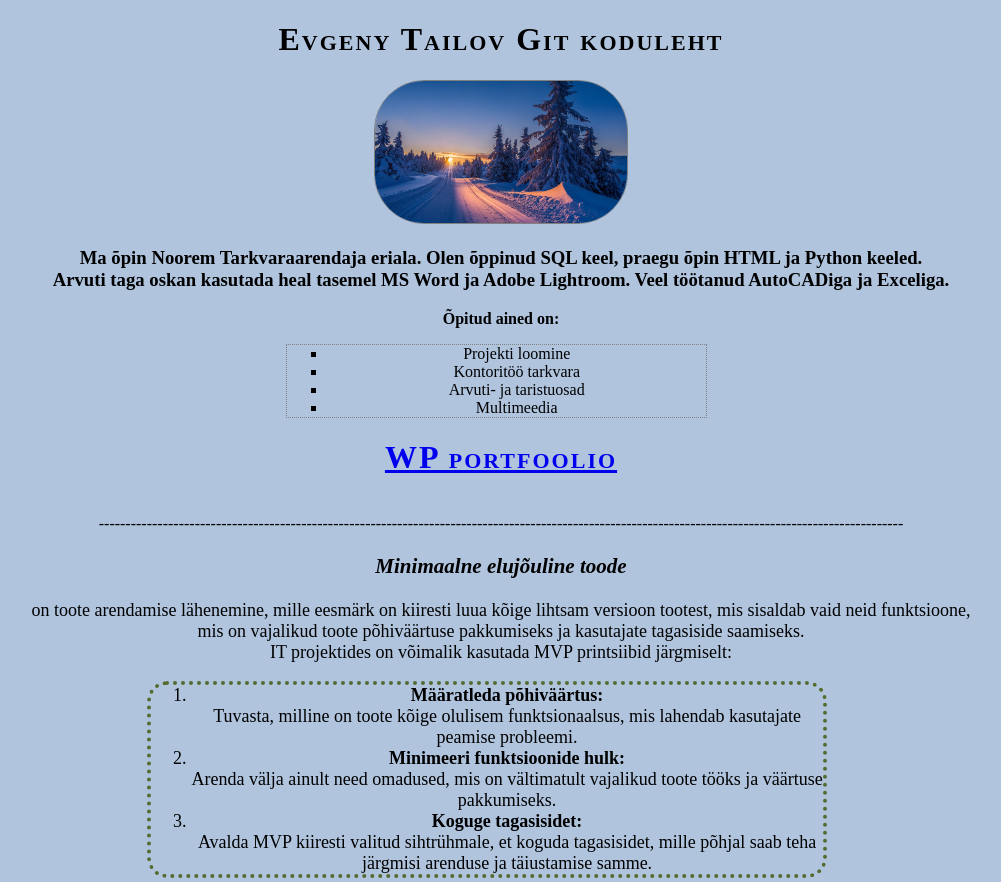
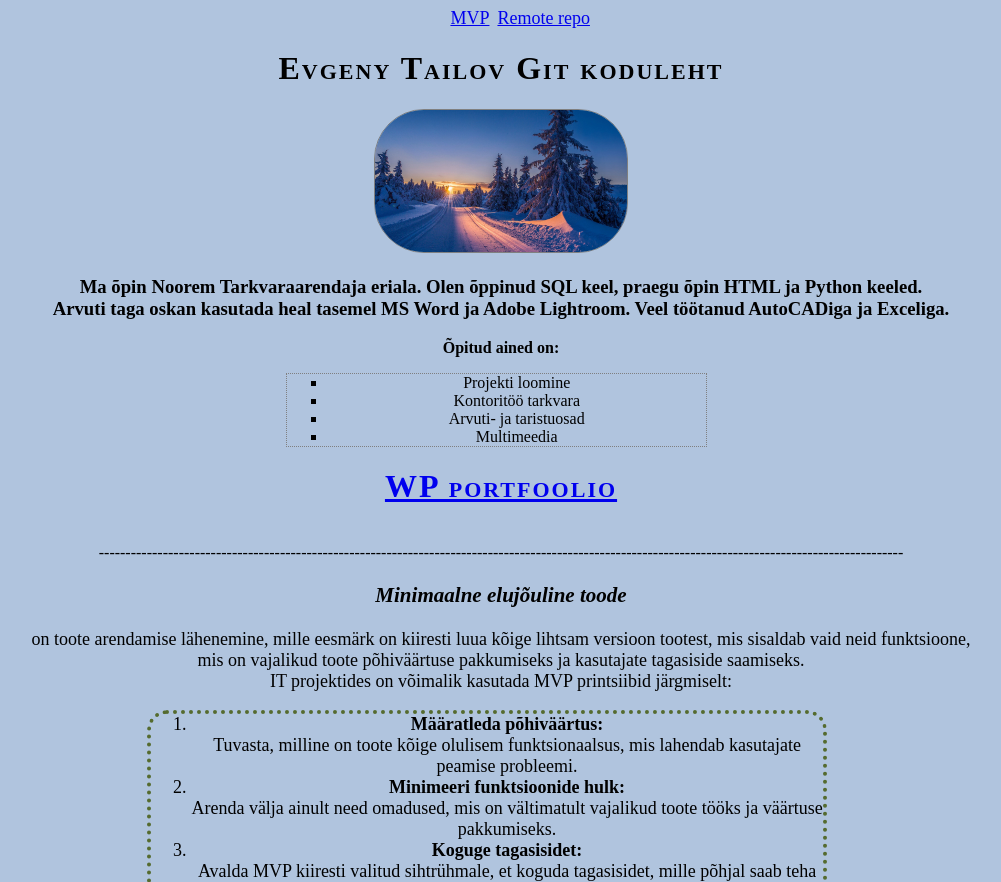
Before and after one commit to icy-s/WebStorm, a plain HTML site: page index.html in a window 1280 px wide. Shown: the top 882 px of the page, without its empty margins (139-1140 px from the left). Drawn offline with Linux system fonts and the light colour scheme.

Commit message:
nav ja section oli lisatud

```diff
--- a/index.html
+++ b/index.html
@@ -1,5 +1,9 @@
 <!DOCTYPE html>
 <html lang="et" xmlns="http://www.w3.org/1999/html" xmlns="http://www.w3.org/1999/html">
+<nav>
+    <a href="#MVP">MVP</a>
+    <a href="#Remote repo">Remote repo</a>
+</nav>
 <head>
     <meta charset="UTF-8">
     <title>Evgeny Tailov Git koduleht</title>
@@ -7,6 +11,7 @@
     <link rel="stylesheet" href="minustyle.css">
 </head>
 <body>
+<main>
 <h1>Evgeny Tailov Git koduleht</h1>
 <!--pilt-->
 <img src="228c03bf904.jpg" alt="minu pilt">
@@ -22,8 +27,10 @@ Arvuti taga oskan kasutada heal tasemel MS Word ja Adobe Lightroom. Veel tööta
 <!--link e-portfooliosse-->
 <h1><a href="https://evgenytailov24.thkit.ee/wp/">WP portfoolio</a></h1>
 <br />
+</main>
 -------------------------------------------------------------------------------------------------------------------------------------------------------
-
+<section>
+    <a id="MVP"></a>
 <div id="issue1">
      <h3><i>Minimaalne elujõuline toode</i></h3> on toote arendamise lähenemine, mille eesmärk on kiiresti luua kõige lihtsam versioon tootest, mis sisaldab vaid neid funktsioone,<br /> mis on vajalikud toote põhiväärtuse pakkumiseks ja kasutajate tagasiside saamiseks.<br />
      IT projektides on võimalik kasutada MVP printsiibid järgmiselt: <br />
@@ -33,9 +40,12 @@ Arvuti taga oskan kasutada heal tasemel MS Word ja Adobe Lightroom. Veel tööta
         <li><b>Koguge tagasisidet:</b></li> Avalda MVP kiiresti valitud sihtrühmale, et koguda tagasisidet, mille põhjal saab teha järgmisi arenduse ja täiustamise samme.</ol>
     <img src="1e2d27c1805ce48bdbe25c3bfd6eb4a8.gif" alt="minu pilt 2" height="250"/></div>
 <br />
+</section>
 -------------------------------------------------------------------------------------------------------------------------------------------------------
 <br />
 <br />
+<section>
+    <a id="Remote repo"></a>
 <div id="issue2">
     Et teha remote repo, sul on vaja luua seda niimoodi: <h2><i>git init "reponimi"</i></h2><br />
     Et lisada remote repo, sa kasutad järgmine käsk: <h2><i>git remote add origin "kloneerimise link"</i></h2><br />
@@ -43,6 +53,7 @@ Arvuti taga oskan kasutada heal tasemel MS Word ja Adobe Lightroom. Veel tööta
     <img src="full_y6iwmz.jpg" alt="minu pilt 3">
 </div>
 <br />
+</section>
 </body>
 <footer>
      <i><h3>Evgeny Tailov<br />© 2025</h3></i>
--- a/minustyle.css
+++ b/minustyle.css
@@ -36,3 +36,9 @@ footer{
 div{
     font-size: large;
 }
+nav{
+    font-size: large;
+    display: flex;
+    margin-left: 46%;
+    gap: 8px;
+}
```
